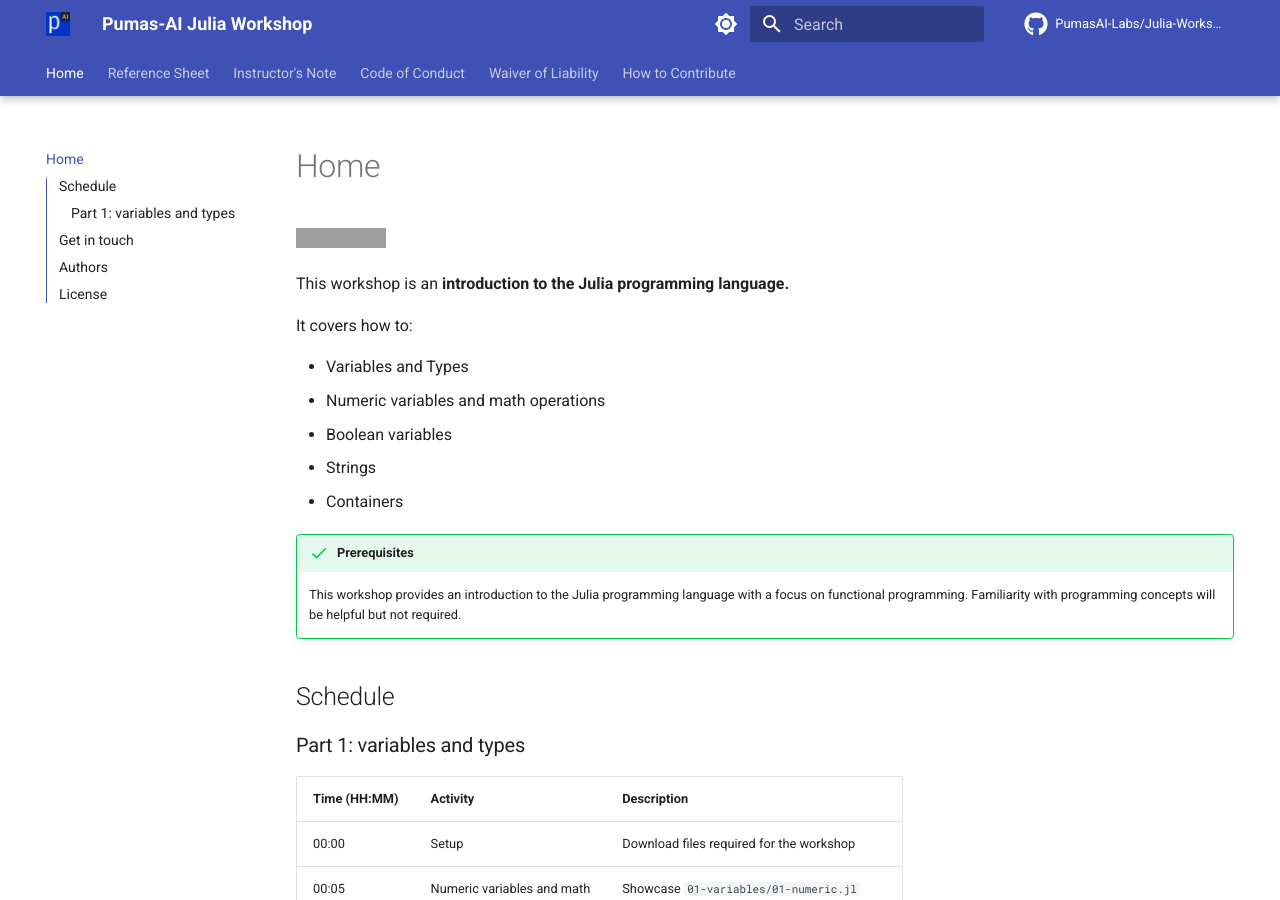
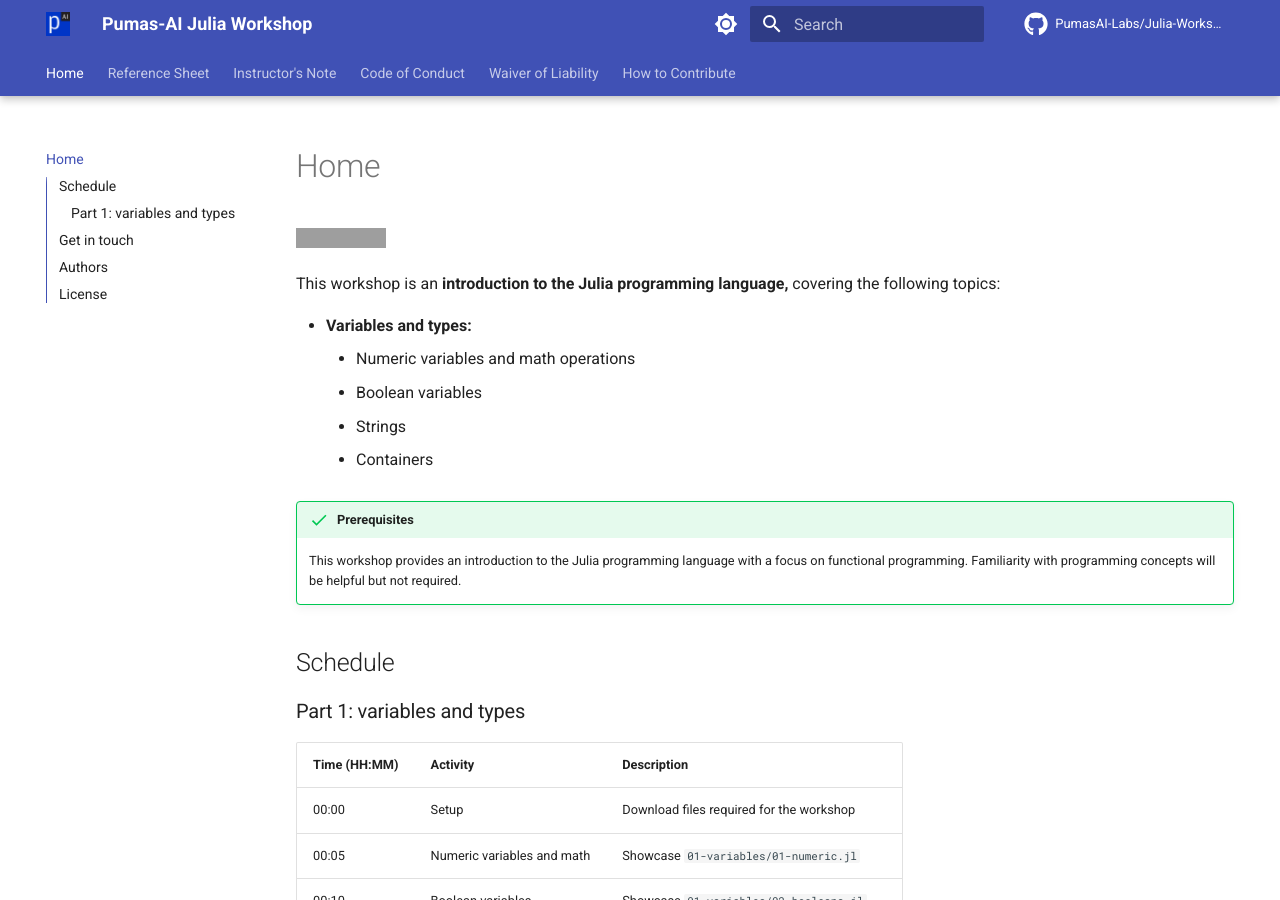
Before and after one commit to PumasAI-Labs/Julia-Workshop, an MkDocs documentation site: the page built from docs/index.md, in a window 1280 px wide and 900 px high. Built offline with MkDocs 1.6.1 and Material for MkDocs 9.7.7, drawn with Linux system fonts in a browser that asks for light colours; comment, search, counter and statistics services are not loaded; grey boxes are pictures that could not be loaded.

Commit message:
Small fix to index

```diff
--- a/docs/index.md
+++ b/docs/index.md
@@ -5,15 +5,13 @@ description: Workshop template for an introduction to the Julia programming lang
 
 [![CC BY-SA 4.0](https://img.shields.io/badge/License-CC%20BY--SA%204.0-lightgrey.svg)](http://creativecommons.org/licenses/by-sa/4.0/)
 
-This workshop is an **introduction to the Julia programming language.**
+This workshop is an **introduction to the Julia programming language,** covering the following topics:
 
-It covers how to:
-
-- Variables and Types
-  - Numeric variables and math operations
-  - Boolean variables
-  - Strings
-  - Containers
+- **Variables and types:**
+    - Numeric variables and math operations
+    - Boolean variables
+    - Strings
+    - Containers
 
 !!! success "Prerequisites"
 
```
